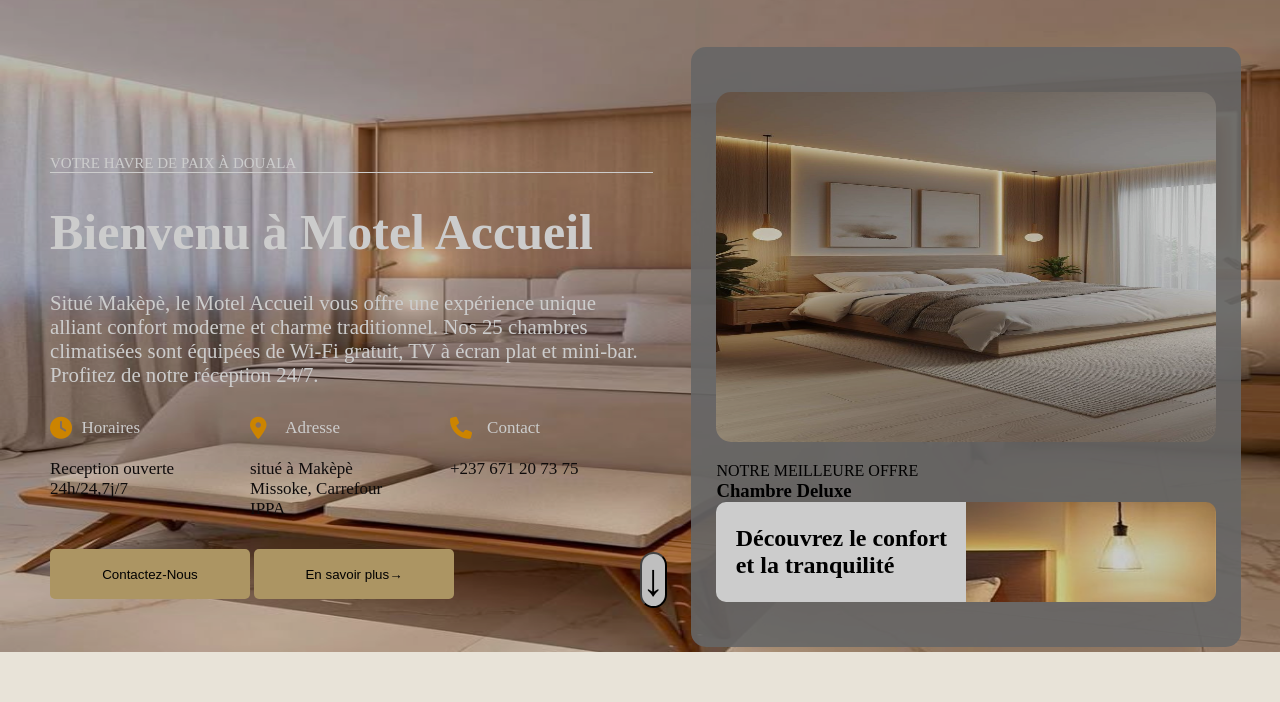
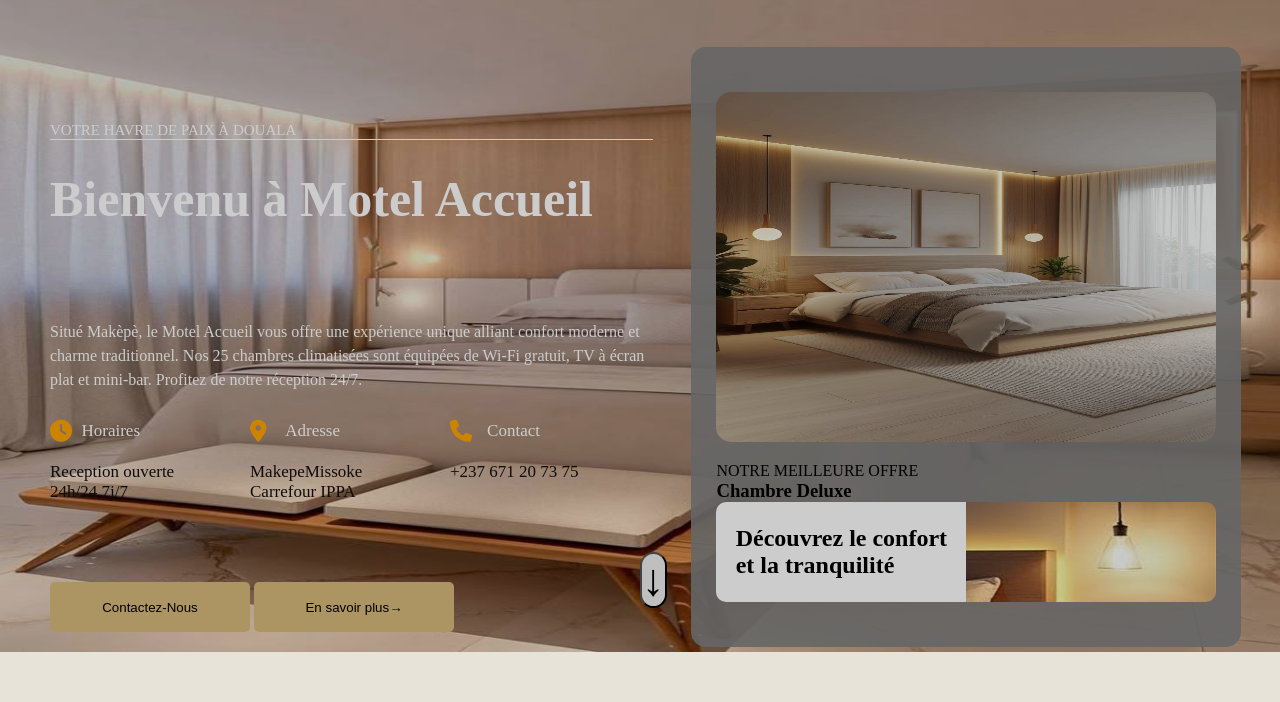
Before and after one commit to fofack-ai/Projet-Motel, a plain HTML site: page index.html in a window 1280 px wide. Shown: the part 98-800 px from the top of the page. Drawn offline with Linux system fonts and the light colour scheme.

Commit message:
Mise à jour du site

```diff
--- a/index.html
+++ b/index.html
@@ -27,19 +27,19 @@
         </div>
         <div class="page1_">
             <div class="page1_1">
-                <div class="bloc2">
-                    <span class="slogan">votre havre de paix à douala</span>
+                <div  class="bloc2">
+                    <span  class="slogan">votre havre de paix à douala</span>
 
-                    <h1 class="blanc bienvenu">Bienvenu à Motel Accueil</h1>
+                    <h1 style="padding-bottom: 60px;" class="blanc bienvenu">Bienvenu à Motel Accueil</h1>
                     <div class="situation">
-                     <span class="blanc">Situé Makèpè, le Motel Accueil vous offre
+                     <span  style="font-size: 16px;text-align: j;" class="blanc">Situé Makèpè, le Motel Accueil vous offre
                         une expérience unique alliant confort moderne et charme
                         traditionnel. Nos 25 chambres climatisées sont équipées
                         de Wi-Fi gratuit, TV à écran plat et mini-bar. Profitez
                         de notre réception 24/7.
                      </span>
                      </div>
-                    <div class="blocinfo">
+                    <div style="padding-bottom: 50px;"  class="blocinfo">
                         <div class="info">
                             <div class="info1">
 
@@ -56,7 +56,7 @@
 
                                 <span class="blanc">Adresse</span>
                             </div>
-                            <span class="gris">situé à Makèpè Missoke, Carrefour IPPA</span>
+                            <span class="gris">MakepeMissoke Carrefour IPPA</span>
                         </div>
                         <div class="info">
                             <div class="info1">
```
Also changed, not shown: Pages/chambres_et_tarifs.html (+3 -3 lines), images/1743840927085.jpg, images/1743840927106.jpg, images/1743840927129.jpg.
